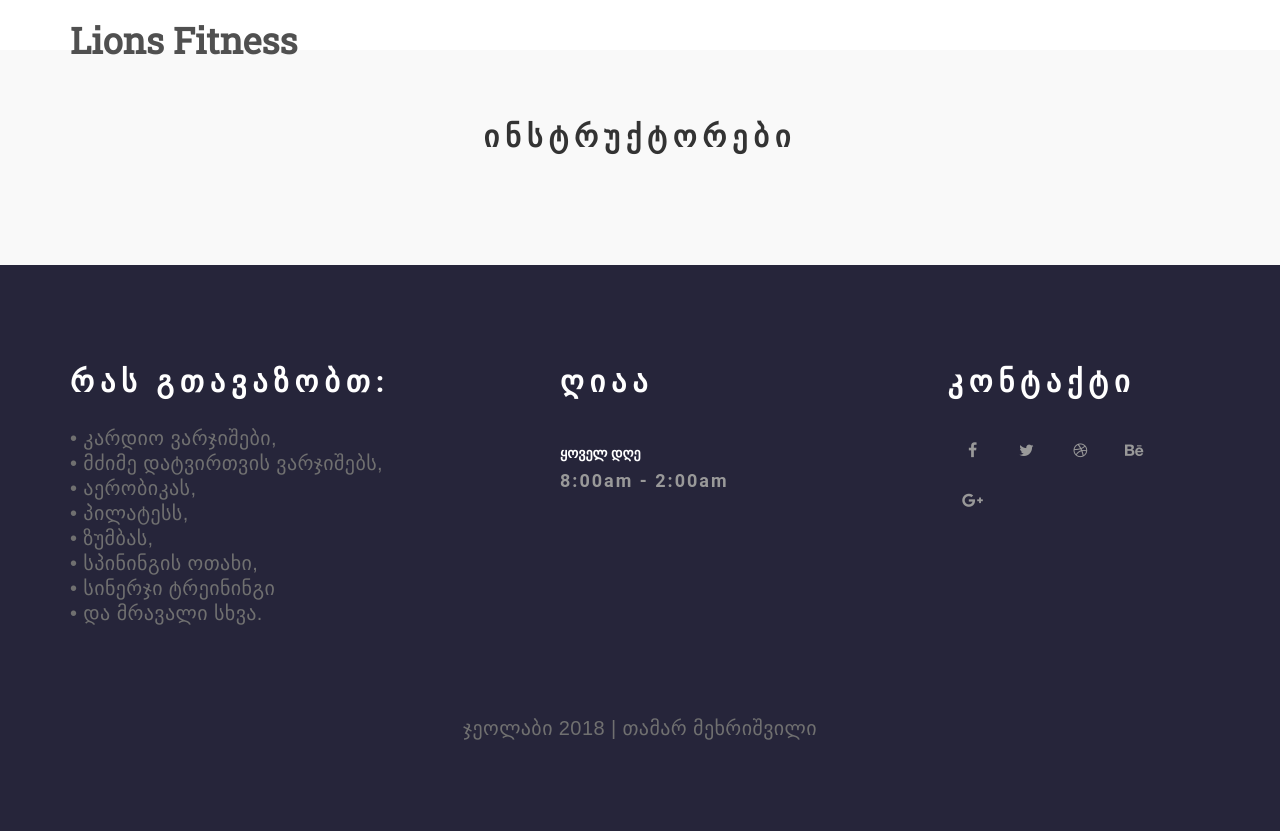
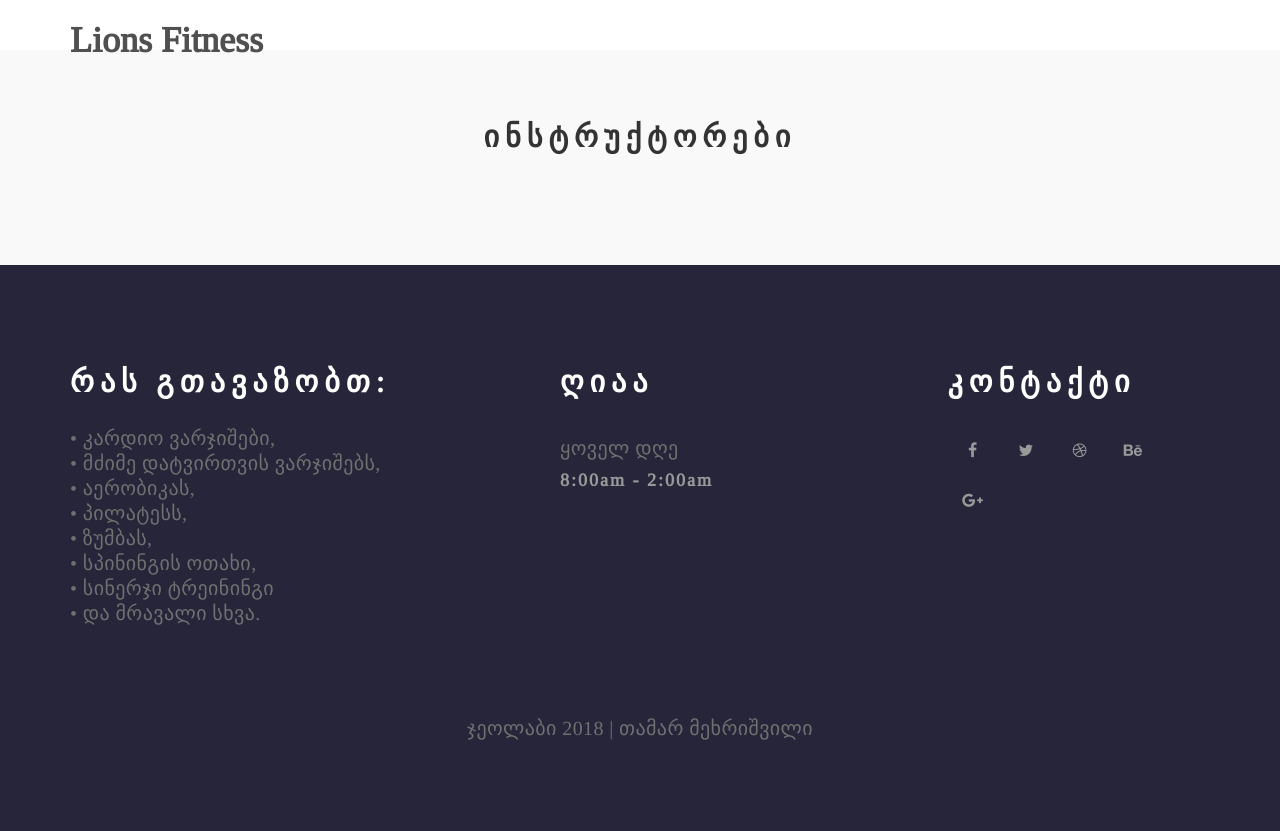
Before and after one commit to TamarLee/FinalProjectInPHP, a Laravel app: page /trainer in a window 1280 px wide. Run offline with Laravel 8, Linux system fonts and the light colour scheme; data that the repository does not hold is empty; settings files or empty folders that the repository lacks are supplied; parts of the project's set-up code (start-up, migrations or seed data) failed here and were passed over; some libraries are stand-ins or nearby versions; some web fonts are replaced.

Commit message:
ფონტის გასწორება

```diff
--- a/public/css/style.css
+++ b/public/css/style.css
@@ -1,10 +1,9 @@
 
 body {
     background: #ffffff;
-    font-family: 'roboto';
     font-style: normal;
     font-weight: 300;
-    font-family: "BPG Nino Mtavruli Bold", sans-serif;
+    font-family: 'Tinos', serif;
 }
 
 html,body {
@@ -20,8 +19,7 @@ html,body {
 h1,h2,h3,h4,h5,h6,
 blockquote {
   font-weight: 600;
-
-     font-family: 'Roboto', sans-serif;
+  font-family: 'Tinos', serif;
 }
 
 h1 {
@@ -48,7 +46,7 @@ h2 {
 
 blockquote, h3 {
 
-  font-family: 'Roboto', sans-serif;
+  font-family: 'Tinos', serif;
   font-style: italic;
 }
 
--- a/resources/views/home.blade.php
+++ b/resources/views/home.blade.php
@@ -40,7 +40,7 @@ sticky-navigation
 
             <div class="col-md-1"></div>
 
-            <div class="wow fadeInUp col-md-4 col-sm-12" data-wow-delay="1s">
+            <div class="wow fadeInUp col-md-4 col-sm-12" data-wow-delay="1s" style="font-family: 'Tinos', serif;">
                 <div class="overview-detail">
                     <h2>ჩვენს შესახებ</h2>
                     <p>Lions Fitness არის სატრენაჟორო დარბაზი, რომელიც გამოირჩევა უნიკალური დიზაინით, და მომხმარებელზე მაქსიმალურად ორიენტირებული პერსონალით.  ცენტრი მომხმარებლებს სთავაზობს ისეთ ვარჯიშებს როგორიცაა: <br> •   კარდიო ვარჯიშები, <br>•   მძიმე დატვირთვის ვარჯიშებს,<br>•   აერობიკას,<br>•   პილატესს,<br>•   ზუმბას,<br>•   სპინინგის ოთახი,<br>•   სინერჯი ტრეინინგი<br>•   და მრავალი სხვა.</p>
--- a/resources/views/layout.blade.php
+++ b/resources/views/layout.blade.php
@@ -27,6 +27,9 @@ http://www.templatemo.com/tm-487-fitness
 <link href='https://fonts.googleapis.com/css?family=Lora:700italic' rel='stylesheet' type='text/css'>
 <link href="https://fonts.googleapis.com/css?family=Oswald|Roboto+Slab" rel="stylesheet">
 <link rel="stylesheet" href="{{ url('css/bpg-nino-mtavruli-bold.min.css') }}">
+<link href="https://fonts.googleapis.com/css?family=Tinos" rel="stylesheet">
+<link rel="stylesheet" href="//cdn.web-fonts.ge/fonts/bpg-arial/css/bpg-arial.min.css">
+<link href="https://fonts.googleapis.com/css?family=Tinos" rel="stylesheet">
 
 </head>
 <body data-spy="scroll" data-target=".navbar-collapse" data-offset="50">
@@ -41,7 +44,7 @@ http://www.templatemo.com/tm-487-fitness
 
 
 <!-- navigation -->
-<div class="navbar navbar-default navbar-fixed-top @yield('navclass')" role="navigation" style="font-family: 'Roboto Slab', serif;">
+<div class="navbar navbar-default navbar-fixed-top @yield('navclass')" role="navigation">
     <div class="container">
 
         <div class="navbar-header">
@@ -50,9 +53,9 @@ http://www.templatemo.com/tm-487-fitness
                 <span class="icon icon-bar"></span>
                 <span class="icon icon-bar"></span>
             </button>
-            <a href="/fp/public/" class="navbar-brand">Lions Fitness</a>
+            <a href="/fp/public/" class="navbar-brand" style="font-family: 'Tinos', serif;">Lions Fitness</a>
         </div>
-        <div class="collapse navbar-collapse">
+        <div class="collapse navbar-collapse" style="font-family: "BPG Nino Mtavruli Bold", sans-serif;">
             <ul class="nav navbar-nav navbar-right main-navigation">
                 {{ menu('main_menu', 'bootstrap') }}
             </ul>
@@ -86,7 +89,7 @@ http://www.templatemo.com/tm-487-fitness
             <div class="wow fadeInUp col-md-5 col-sm-4"  data-wow-delay="0.3s">
                 <h2>ღიაა</h2>
                     <div>
-                        <h5>ყოველ დღე</h5>
+                        <p>ყოველ დღე</p>
                         <h4>8:00am - 2:00am</h4>
                     </div>
 
--- a/resources/views/testimonial.blade.php
+++ /dev/null
@@ -1,6 +0,0 @@
-@extends('layout')
-
-
-@section('title')
-შედეგები
-@endsection
--- a/resources/views/trainer.blade.php
+++ b/resources/views/trainer.blade.php
@@ -15,7 +15,7 @@
                 <h2>ინსტრუქტორები</h2>
             </div>
             @foreach($trainer as $value)
-            <div class="wow fadeInUp col-md-4 col-sm-6" data-wow-delay="1.9s">
+            <div class="wow fadeInUp col-md-4 col-sm-6" data-wow-delay="1.9s" style="font-family: 'Tinos', serif;">
                 <div class="trainer-thumb">
                     <img src="images/{{$value->image}}" class="img-responsive" alt="Trainer">
                         <div class="trainer-overlay">
```
Also changed, not shown: resources/views/singleBlog.blade.php (+3 -7 lines), public/fonts/bpg-nino-mtavruli-bold-webfont.ttf (added), public/fonts/bpg-nino-mtavruli-bold-webfont.woff (added), public/fonts/bpg-nino-mtavruli-bold-webfont.woff2 (added), 2 other files.
